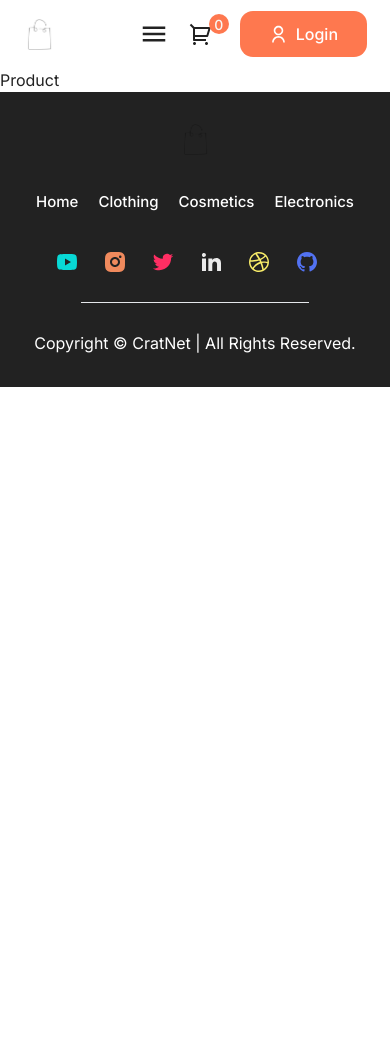
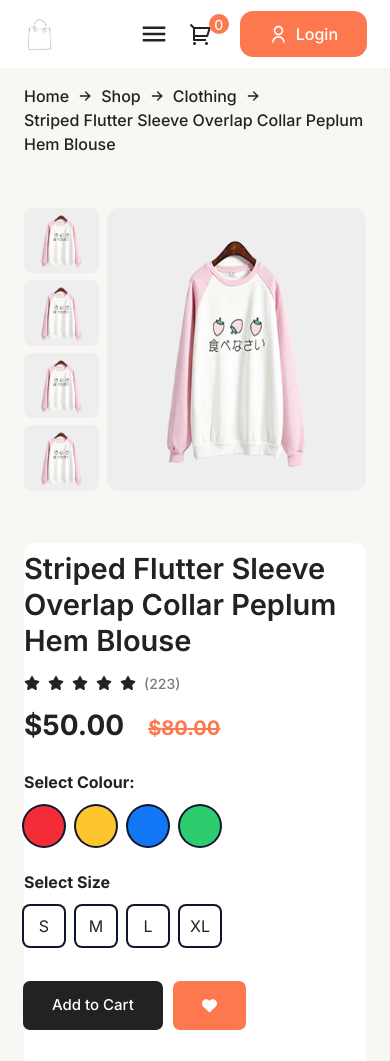
Before and after one commit to Miran-Ahmad/cartNet-ecommerce, a React (Vite) app in the folder frontend/: page /product/1 in a window 390 px wide. Shown: the top 1061 px of the page. Before the commit the page ends 844 px from the top, so only its background shows below. Built offline with nearby package versions, Linux system fonts and the light colour scheme; a web font is replaced by a local one.

Commit message:
product display

```diff
--- a/frontend/src/App.jsx
+++ b/frontend/src/App.jsx
@@ -4,6 +4,9 @@
 import Category from "./pages/Category";
 import Product from "./pages/Product";
 import Footer from "./components/Footer";
+import clothingbanner from "./assets/clothingbanner.png";
+import electronicsbanner from "./assets/electronicsbanner.png";
+import cosmeticsbanner from "./assets/cosmeticsbanner.png";
 
 export default function App() {
   return (
@@ -12,9 +15,22 @@
         <Header />
         <Routes>
           <Route path="/" element={<Home />} />
-          <Route path="/clothing" element={<Category />} />
-          <Route path="/cosmetics" element={<Category />} />
-          <Route path="/electronics" element={<Category />} />
+          <Route
+            path="/clothing"
+            element={<Category category={"clothing"} banner={clothingbanner} />}
+          />
+          <Route
+            path="/cosmetics"
+            element={
+              <Category category={"cosmetics"} banner={cosmeticsbanner} />
+            }
+          />
+          <Route
+            path="/electronics"
+            element={
+              <Category category={"electronics"} banner={electronicsbanner} />
+            }
+          />
           <Route path="/product" element={<Product />}>
             <Route path=":productId" element={<Product />} />
           </Route>
--- a/frontend/src/components/Item.jsx
+++ b/frontend/src/components/Item.jsx
@@ -4,7 +4,7 @@
 
 const Item = ({ id, name, image, old_price, new_price }) => {
   return (
-    <Link to={""} className="bg-white p-4 rounded-xl relative">
+    <Link to={`/product/${id}`} className="bg-white p-4 rounded-xl relative">
       <div className="flexCenter">
         <img src={image} alt="" height={211} width={211} className="rounded-lg drop-shadow-xl absolute bottom-44" />
       </div>
--- /dev/null
+++ b/frontend/src/components/ProductDescription.jsx
@@ -0,0 +1,9 @@
+import React from 'react'
+
+const ProductDescription = () => {
+  return (
+    <div>ProductDescription</div>
+  )
+}
+
+export default ProductDescription
--- /dev/null
+++ b/frontend/src/components/ProductDisplay.jsx
@@ -0,0 +1,105 @@
+import React from "react";
+import { FaHeart, FaStar } from "react-icons/fa6";
+
+const ProductDisplay = (props) => {
+  const { product } = props;
+
+  return (
+    <section className="max-padd-container flex flex-col gap-8 xl:flex-row bg-primary py-4">
+      <div className="flex gap-x-2 xl:flex-1 py-5">
+        <div className="flex flex-col gap-[7px] flex-wrap">
+          <img
+            src={product.image}
+            alt="productImg"
+            className="max-h-[84px] rounded-lg bg-gray-10"
+          />
+          <img
+            src={product.image}
+            alt="productImg"
+            className="max-h-[84px] rounded-lg bg-gray-10"
+          />
+          <img
+            src={product.image}
+            alt="productImg"
+            className="max-h-[84px] rounded-lg bg-gray-10"
+          />
+          <img
+            src={product.image}
+            alt="productImg"
+            className="max-h-[84px] rounded-lg bg-gray-10"
+          />
+        </div>
+        <div className="max-h-[355px] w-auto flex">
+          <img
+            src={product.image}
+            alt="mainImg"
+            className="rounded-xl bg-gray-10"
+          />
+        </div>
+      </div>
+      <div className="flex-col flex xl:flex-[1.5] bg-white py-2 rounded-xl">
+        <h3 className="h3 sm:line-clamp-1">{product.name}</h3>
+        <div className="flex items-start gap-x-2 medium-16">
+          <FaStar />
+          <FaStar />
+          <FaStar />
+          <FaStar />
+          <FaStar />
+          <p>(223)</p>
+        </div>
+        <div className="flex items-baseline gap-x-6 bold-28 sm:bold-32 mt-4">
+          <div>${product.new_price}.00</div>
+          <div className="bold-20 sm:bold-28 line-through text-secondary">
+            ${product.old_price}.00
+          </div>
+        </div>
+        <div>
+          <div className="flex flex-col sm:flex-row gap-x-10 gap-y-3 my-6">
+            <div>
+              <h4 className="bold-16">Select Colour:</h4>
+              <div className="flex gap-3 my-3">
+                <div className="ring-2 ring-slate-900 h-10 w-10 flexCenter cursor-pointer rounded-full bg-secondaryRed"></div>
+                <div className="ring-2 ring-slate-900 h-10 w-10 flexCenter cursor-pointer rounded-full bg-secondaryYellow"></div>
+                <div className="ring-2 ring-slate-900 h-10 w-10 flexCenter cursor-pointer rounded-full bg-secondaryBlue"></div>
+                <div className="ring-2 ring-slate-900 h-10 w-10 flexCenter cursor-pointer rounded-full bg-secondaryGreen"></div>
+              </div>
+            </div>
+            <div>
+              <h4 className="bold-16">Select Size</h4>
+              <div className="flex gap-3 my-3">
+                <div className="ring-2 ring-slate-900 h-10 w-10 flexCenter cursor-pointer rounded-md">
+                  S
+                </div>
+                <div className="ring-2 ring-slate-900 h-10 w-10 flexCenter cursor-pointer rounded-md">
+                  M
+                </div>
+                <div className="ring-2 ring-slate-900 h-10 w-10 flexCenter cursor-pointer rounded-md">
+                  L
+                </div>
+                <div className="ring-2 ring-slate-900 h-10 w-10 flexCenter cursor-pointer rounded-md">
+                  XL
+                </div>
+              </div>
+            </div>
+          </div>
+          <div className="flex gap-3 mb-8 max-w-[555px]">
+            <button className="btn-dark rounded-md">Add to Cart</button>
+            <button className="btn-secondary rounded-md !py-4">
+              <FaHeart />
+            </button>
+          </div>
+          <p>
+            <span className="medium-16 text-tertiary">Category: </span> Women |
+            Jacket | Winter
+          </p>
+          <p>
+            <span className="medium-16 text-tertiary">Tags: </span> Modern | New
+            Arrivals{" "}
+          </p>
+        </div>
+      </div>
+    </section>
+  );
+};
+
+export default ProductDisplay;
--- /dev/null
+++ b/frontend/src/components/ProductHd.jsx
@@ -0,0 +1,15 @@
+import React from "react";
+import { TbArrowRight } from "react-icons/tb";
+
+const ProductHd = (props) => {
+  const { product } = props;
+
+  return (
+    <div className="max-padd-container flex items-center flex-wrap gap-x-2 medium-16 py-4 capitalize bg-primary">
+      Home <TbArrowRight /> Shop <TbArrowRight /> {product.category}{" "}
+      <TbArrowRight /> {product.name}
+    </div>
+  );
+};
+
+export default ProductHd;
--- a/frontend/src/pages/Category.jsx
+++ b/frontend/src/pages/Category.jsx
@@ -1,9 +1,47 @@
-import React from 'react'
+import React from "react";
+import { VscSettings } from "react-icons/vsc";
+import all_products from "../assets/all_products";
+import Item from "../components/Item";
+import { Link } from "react-router-dom";
 
-const Category = () => {
+const Category = (banner, category) => {
   return (
-    <div>Category</div>
-  )
-}
+    <section className="max-padd-container bg-primary">
+      <div>
+        <div className="pt-6">
+          <img src={banner} alt="" className="block mb-7 mx-auto" />
+        </div>
+        <div className="flexBetween my-10 mx-2">
+          <h5>
+            <span className="font-bold">Showing 1-12</span> out of 36 products
+          </h5>
+          <Link to={"/"}>
+            <VscSettings className="text-3xl bg-tertiary rounded-md h-10 w-10 p-2 text-white" />
+          </Link>
+        </div>
+        {/* container */}
+        <div className="grid grid-cols-1 xs:grid-cols-2 md:grid-cols-3 xl:grid-cols-4 gap-6 gap-y-28 mt-32">
+          {all_products.map((item) => {
+            if (category === item.category) {
+              return (
+                <Item
+                  key={item.id}
+                  id={item.id}
+                  name={item.name}
+                  image={item.image}
+                  new_price={item.new_price}
+                  old_price={item.old_price}
+                />
+              );
+            }
+          })}
+        </div>
+        <div className="py-16 text-center">
+          <button className="btn-dark rounded-xl">Load more</button>
+        </div>
+      </div>
+    </section>
+  );
+};
 
-export default Category
+export default Category;
--- a/frontend/src/pages/Product.jsx
+++ b/frontend/src/pages/Product.jsx
@@ -1,9 +1,30 @@
-import React from 'react'
+import React from "react";
+import ProductHd from "../components/ProductHd";
+import { useParams } from "react-router-dom";
+import all_products from "../assets/all_products";
+import ProductDisplay from "../components/ProductDisplay";
+import ProductDescription from "../components/ProductDescription";
+import PopularProducts from "../components/PopularProducts";
 
 const Product = () => {
+  const { productId } = useParams();
+  console.log("productId: ", productId);
+
+  const product = all_products.find((e) => e.id == Number(productId));
+  if (!product) {
+    return <div>Product not found!</div>;
+  }
+
   return (
-    <div>Product</div>
-  )
-}
+    <section>
+      <div>
+        <ProductHd product={product} />
+        <ProductDisplay product={product} />
+        <ProductDescription />
+        <PopularProducts />
+      </div>
+    </section>
+  );
+};
 
-export default Product
+export default Product;
```
